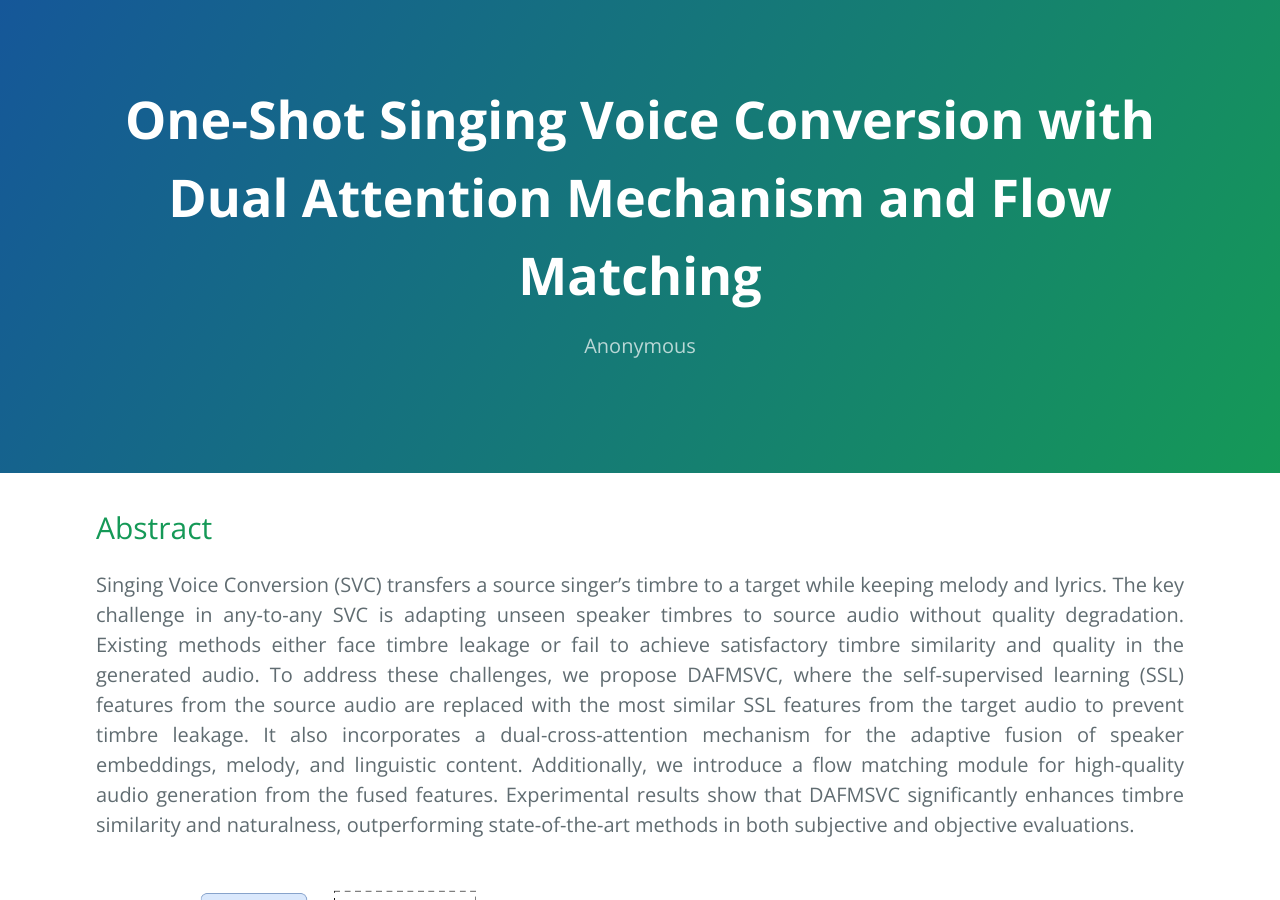
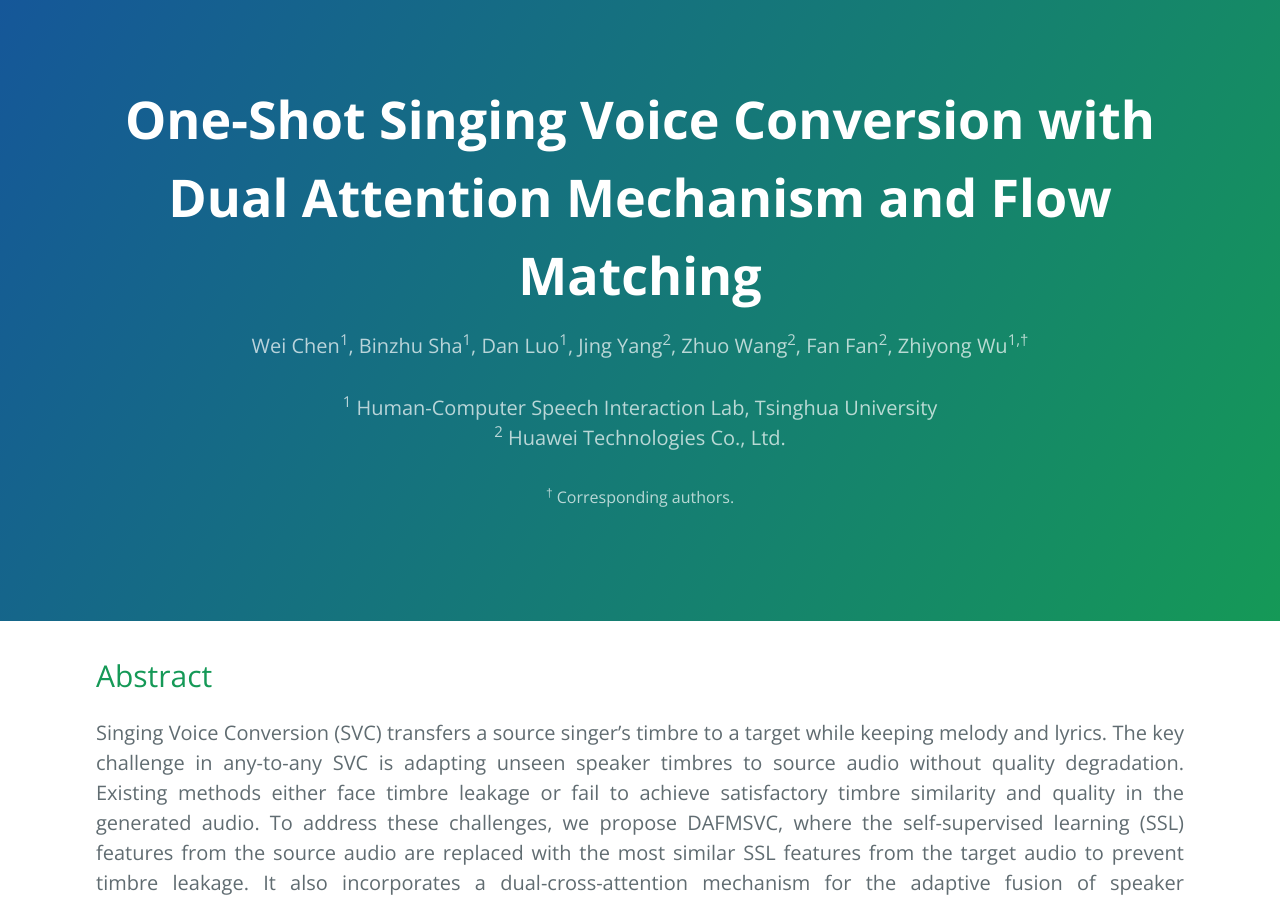
Before and after one commit to wei-chan2022/DAFMSVC, a Jekyll site: the page built from index.md, in a window 1280 px wide and 900 px high. Built offline with Jekyll 4.4.1, drawn with Linux system fonts in a browser that asks for light colours.

Commit message:
Update default.html

```diff
--- a/_layouts/default.html
+++ b/_layouts/default.html
@@ -18,7 +18,14 @@
     <header class="page-header" role="banner">
       <h1 class="project-name">{{ site.title | default: site.github.repository_name }}</h1>
       <!-- <h2 class="project-tagline">{{ site.description | default: site.github.project_tagline }}</h2> -->
-      <h2 class="project-tagline"> Anonymous </h2>
+      <h2 class="project-tagline"> Wei Chen<sup>1</sup>, Binzhu Sha<sup>1</sup>, Dan Luo<sup>1</sup>, Jing Yang<sup>2</sup>, Zhuo Wang<sup>2</sup>, Fan Fan<sup>2</sup>, Zhiyong Wu<sup>1,†</sup></h2>
+      <h3 class="project-tagline">
+        <sup>1</sup> Human-Computer Speech Interaction Lab, Tsinghua University<br>
+        <sup>2</sup> Huawei Technologies Co., Ltd.<br>
+      </h3>
+      <h4 class="project-tagline" style="font-size:medium">
+        <sup>†</sup> Corresponding authors.
+      </h4>
       {% if site.github.is_project_page %}
         <a href="{{ site.github.repository_url }}" class="btn">View on GitHub</a>
       {% endif %}
```
